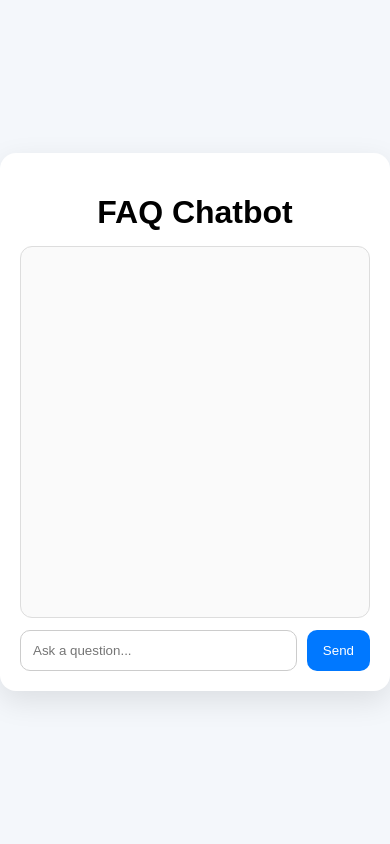
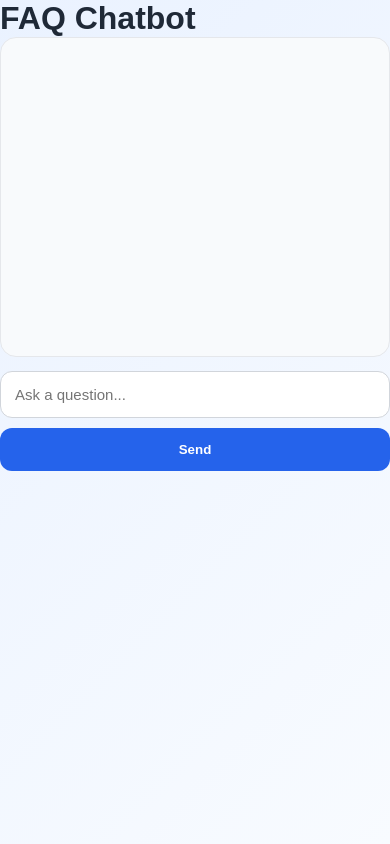
Before and after one commit to mashigasri1777/CodeAlpha_FAQ_Chatbot, a Flask app: page / in a window 390 px wide. Run offline with Flask 3, Linux system fonts and the light colour scheme; parts of the project's set-up code (start-up, migrations or seed data) failed here and were passed over.

Commit message:
Update style.css

```diff
--- a/static/css/style.css
+++ b/static/css/style.css
@@ -1,53 +1,103 @@
+* {
+  margin: 0;
+  padding: 0;
+  box-sizing: border-box;
+}
+
 body {
   font-family: Arial, sans-serif;
-  background: #f4f7fb;
-  display: flex;
-  justify-content: center;
-  align-items: center;
-  height: 100vh;
-  margin: 0;
+  background: linear-gradient(135deg, #eaf2ff, #f8fbff);
+  min-height: 100vh;
+  color: #1f2937;
 }
 
-.chat-container {
-  width: 420px;
-  background: white;
-  border-radius: 16px;
-  box-shadow: 0 10px 30px rgba(0,0,0,0.1);
-  padding: 20px;
+.app-shell {
+  display: flex;
+  align-items: center;
+  justify-content: center;
+  min-height: 100vh;
+  padding: 24px;
 }
 
-h1 {
-  text-align: center;
-  margin-bottom: 15px;
+.chat-card {
+  width: 100%;
+  max-width: 520px;
+  background: #ffffff;
+  border-radius: 20px;
+  box-shadow: 0 18px 50px rgba(15, 23, 42, 0.12);
+  padding: 24px;
+}
+
+.chat-header {
+  margin-bottom: 18px;
+}
+
+.eyebrow {
+  color: #2563eb;
+  font-size: 13px;
+  font-weight: bold;
+  margin-bottom: 6px;
+}
+
+.chat-header h1 {
+  font-size: 28px;
+  margin-bottom: 8px;
+}
+
+.subtitle {
+  color: #6b7280;
+  font-size: 15px;
 }
 
 .chat-box {
-  height: 350px;
+  height: 360px;
   overflow-y: auto;
-  border: 1px solid #ddd;
-  padding: 10px;
-  border-radius: 12px;
-  margin-bottom: 12px;
-  background: #fafafa;
+  background: #f8fafc;
+  border: 1px solid #e5e7eb;
+  border-radius: 16px;
+  padding: 16px;
+  margin-bottom: 14px;
+  display: flex;
+  flex-direction: column;
+  gap: 10px;
 }
 
-.user-msg, .bot-msg {
-  padding: 10px 14px;
-  border-radius: 12px;
-  margin: 8px 0;
-  max-width: 80%;
+.user-msg,
+.bot-msg {
+  padding: 12px 14px;
+  border-radius: 14px;
+  max-width: 82%;
+  line-height: 1.5;
+  font-size: 15px;
 }
 
 .user-msg {
-  background: #0078ff;
+  align-self: flex-end;
+  background: #2563eb;
   color: white;
-  margin-left: auto;
 }
 
 .bot-msg {
-  background: #e9ecef;
-  color: #222;
-  margin-right: auto;
+  align-self: flex-start;
+  background: #e5eefc;
+  color: #1e3a8a;
+}
+
+.suggestions {
+  display: flex;
+  flex-wrap: wrap;
+  gap: 8px;
+  margin-bottom: 14px;
+}
+
+.suggestions button {
+  border: none;
+  background: #eff6ff;
+  color: #1d4ed8;
+  padding: 10px 12px;
+  border-radius: 999px;
+  cursor: pointer;
+  font-size: 13px;
 }
 
 .input-area {
@@ -55,18 +105,47 @@ h1 {
   gap: 10px;
 }
 
-input {
+.input-area input {
   flex: 1;
-  padding: 12px;
-  border: 1px solid #ccc;
-  border-radius: 10px;
+  padding: 14px;
+  border: 1px solid #d1d5db;
+  border-radius: 12px;
+  font-size: 15px;
+  outline: none;
 }
 
-button {
-  padding: 12px 16px;
+.input-area input:focus {
+  border-color: #2563eb;
+}
+
+.input-area button {
   border: none;
-  border-radius: 10px;
-  background: #0078ff;
+  background: #2563eb;
   color: white;
+  padding: 14px 18px;
+  border-radius: 12px;
   cursor: pointer;
+  font-weight: bold;
 }
+
+@media (max-width: 600px) {
+  .chat-card {
+    padding: 18px;
+  }
+
+  .chat-box {
+    height: 320px;
+  }
+
+  .chat-header h1 {
+    font-size: 24px;
+  }
+
+  .input-area {
+    flex-direction: column;
+  }
+
+  .input-area button {
+    width: 100%;
+  }
+}
```
